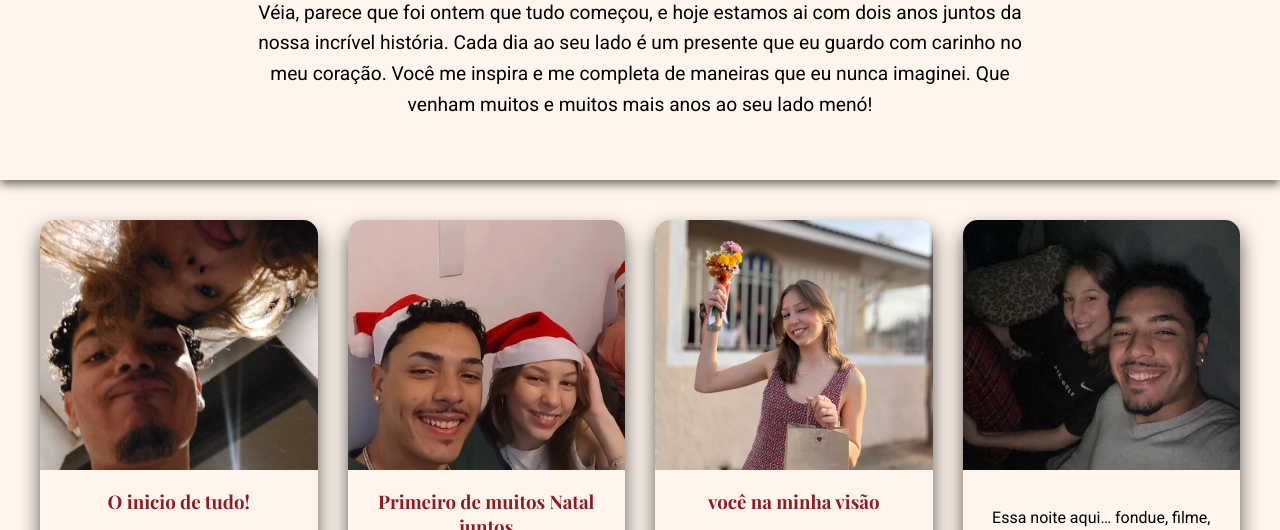
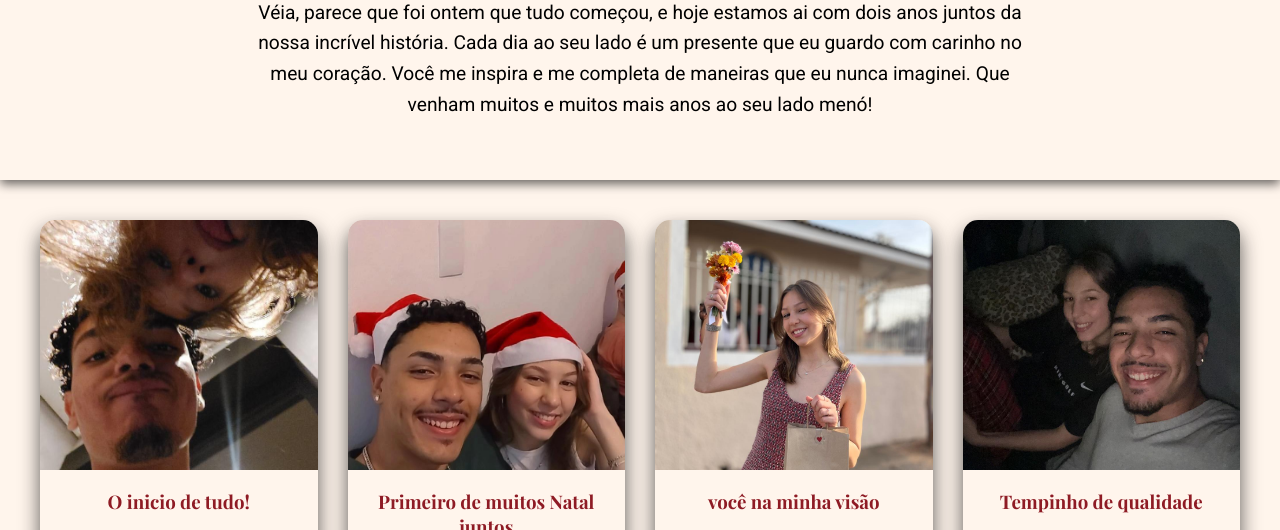
Before and after one commit to MarceloCjrr/ILoveYouLala, a plain HTML site: page index.html in a window 1280 px wide. Shown: the part 195-725 px from the top of the page. Drawn offline with nearby package versions, Linux system fonts and the light colour scheme.

Commit message:
modified

```diff
--- a/index.html
+++ b/index.html
@@ -68,7 +68,7 @@
                 <div class="card">
                     <img src="img/img4.jpg" alt="Descrição da Foto 4">
                     <div class="card-caption">
-                        <h3></h3>
+                        <h3>Tempinho de qualidade</h3>
                         <p>Essa noite aqui… fondue, filme, risadas e nós dois terminando abraçados, sem nem perceber o
                             sono chegando. Quando eu olho pra essa foto, eu sinto de novo aquela paz boa que só existe
                             quando estou com você. Foi uma noite simples, mas cheia de carinho, daquelas que ficam
```
